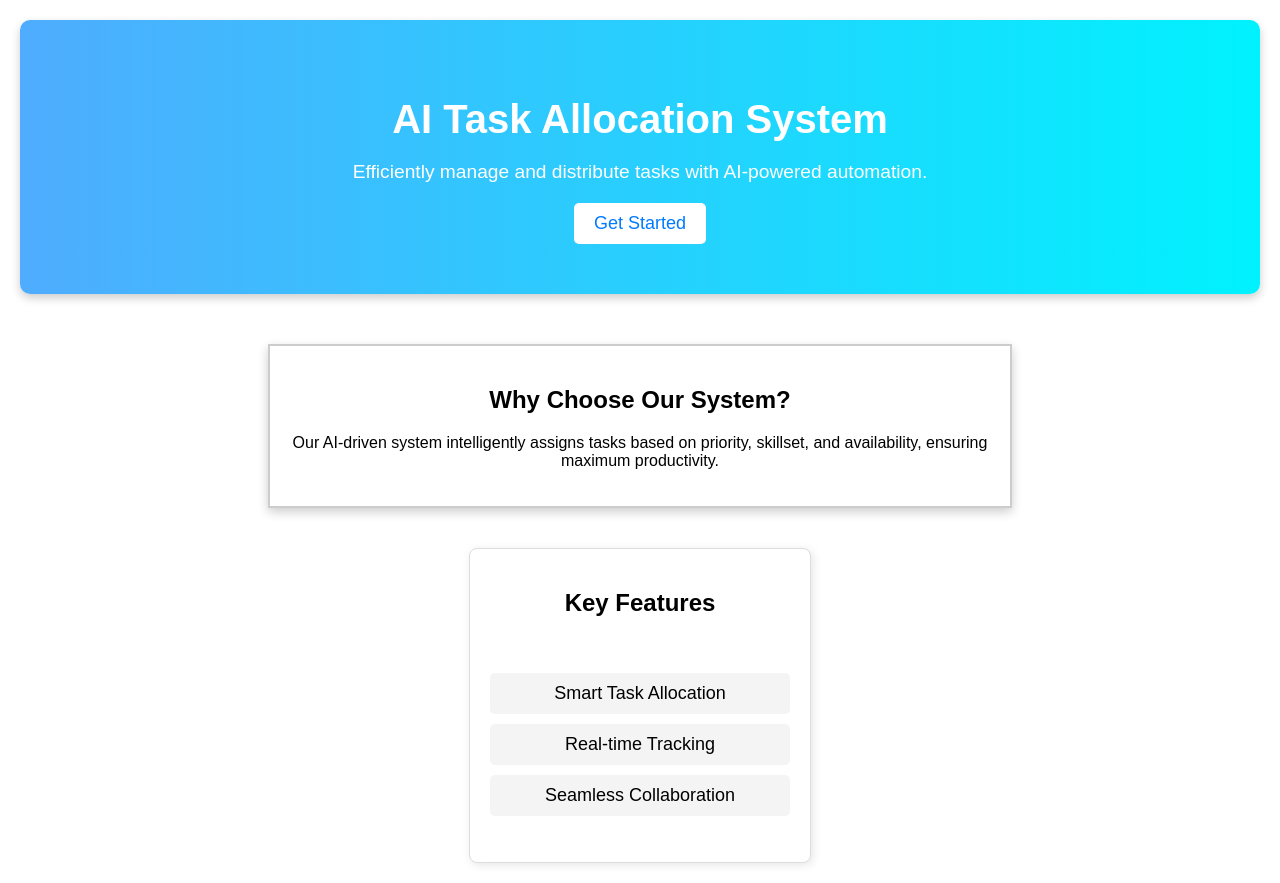
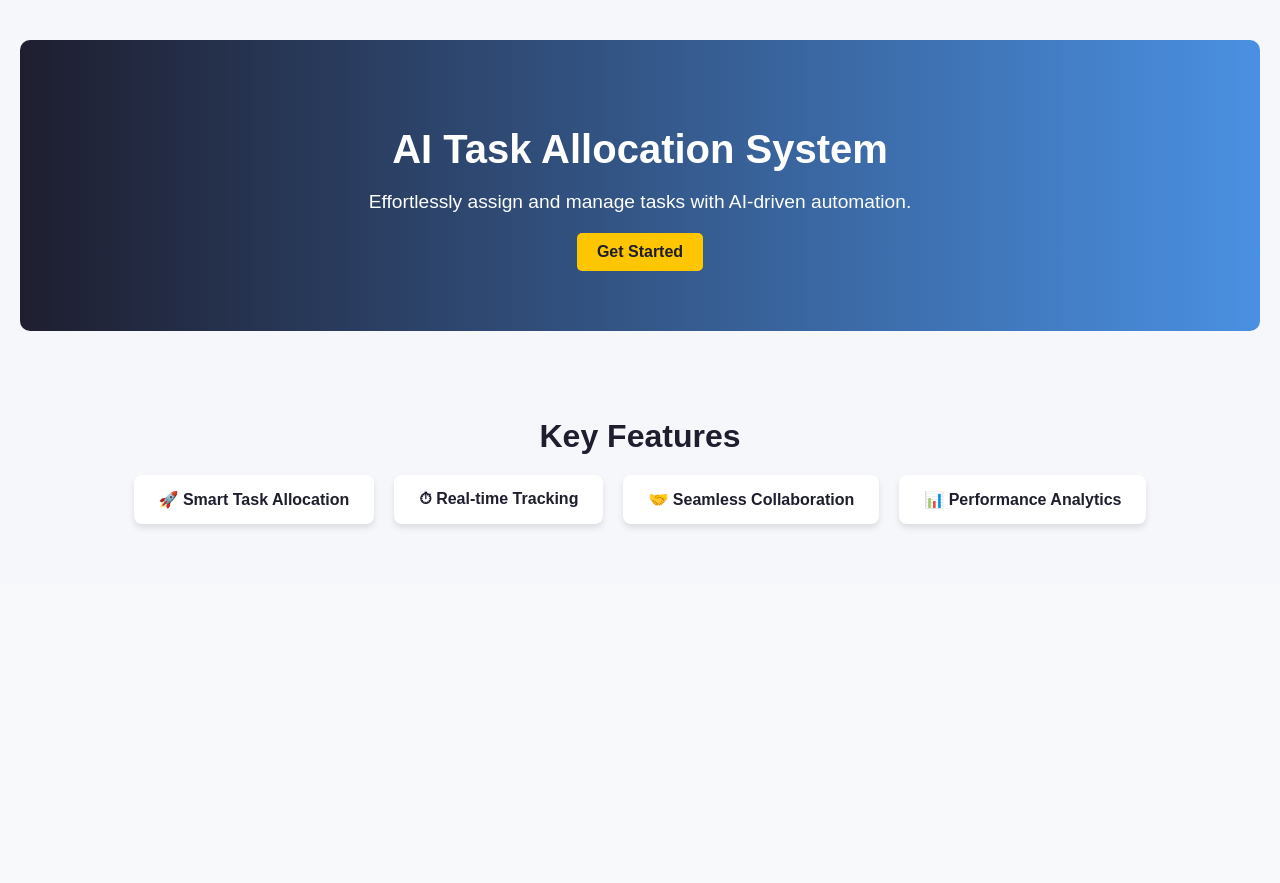
Before and after one commit to OMNEJAKAR/Hackwell, a React (Create React App) app: page / in a window 1280 px wide. After the commit the page ends 800 px from the top, so only its background shows below. Built offline with nearby package versions, Linux system fonts and the light colour scheme.

Commit message:
added the ui part

```diff
--- a/src/App.css
+++ b/src/App.css
@@ -1,51 +1,77 @@
-.home-container {
-  font-family: Arial, sans-serif;
-  text-align: center;
-  padding: 20px;
+body {
+  font-family: "Arial", sans-serif;
+  margin: 0;
+  padding: 0;
+  background-color: #f8f9fa;
 }
 
+/* Hero Section */
 .hero {
-  background: linear-gradient(to right, #4facfe, #00f2fe);
+  text-align: center;
+  padding: 60px 20px;
+  background: linear-gradient(to right, #00c6ff, #0072ff);
   color: white;
-  padding: 50px;
-  border-radius: 10px;
-  box-shadow: 0px 4px 10px rgba(0, 0, 0, 0.2);
 }
-.home-container .about {
-  border: 2px solid rgba(0, 0, 0, 0.2);
-  width: 700px;
-  margin: auto;
-  margin-top : 50px;
-  box-shadow: 0px 4px 10px rgba(0, 0, 0, 0.2);
-}
+
 .hero h1 {
-  font-size: 2.5em;
+  font-size: 2.5rem;
   margin-bottom: 10px;
 }
-.home-container .features
-{
-  margin-top: 40px;
-}
+
 .hero p {
-  font-size: 1.2em;
+  font-size: 1.2rem;
   margin-bottom: 20px;
 }
 
-.cta-button {
+.btn-primary {
   background: white;
-  color: #007bff;
-  font-size: 18px;
-  padding: 10px 20px;
+  color: #0072ff;
+  padding: 12px 25px;
+  font-size: 1rem;
+  font-weight: bold;
   border: none;
-  border-radius: 5px;
+  border-radius: 8px;
   cursor: pointer;
-  transition: 0.3s;
+  transition: all 0.3s;
 }
 
-.cta-button:hover,.home-container .features li:hover {
-  background: #007bff;
+.btn-primary:hover {
+  background: #0072ff;
   color: white;
 }
+
+/* Features Section */
+.features {
+  text-align: center;
+  padding: 40px 20px;
+}
+
+.features h2 {
+  font-size: 2rem;
+  margin-bottom: 20px;
+}
+
+.feature-list {
+  display: flex;
+  justify-content: center;
+  gap: 20px;
+  flex-wrap: wrap;
+}
+
+.feature-card {
+  background: white;
+  padding: 15px 25px;
+  font-size: 1rem;
+  font-weight: bold;
+  border-radius: 10px;
+  box-shadow: 0 4px 8px rgba(0, 0, 0, 0.1);
+  transition: transform 0.2s;
+}
+
+.feature-card:hover {
+  transform: translateY(-5px);
+}
+
 
 .about, .features {
   margin-top: 30px;
@@ -156,71 +182,174 @@
   font-size: 14px;
   text-align: center;
 }
-/********************************/
+/**************************************/
+/* Center the form */
+.register-form-div {
+  display: flex;
+  justify-content: center;
+  align-items: center;
+  height: 100vh;
+  margin: auto;
+  background: linear-gradient(to right, #141e30, #243b55); /* Dark blue gradient */
+}
+
+/* Form container */
+.register-form {
+  background: rgba(255, 255, 255, 0.1); /* Light transparency */
+  backdrop-filter: blur(12px);
+  padding: 2rem;
+  border-radius: 12px;
+  box-shadow: 0 8px 16px rgba(0, 0, 0, 0.3);
+  width: auto;
+
+  text-align: center;
+  border: 1px solid rgba(255, 255, 255, 0.2);
+}
+
+/* Heading */
+.register-form h2 {
+  color: #f1f1f1;
+  margin-bottom: 1.5rem;
+  font-size: 1.8rem;
+  font-weight: bold;
+  letter-spacing: 1px;
+}
+
+/* Input fields */
+.register-form input {
+  width: 80%;
+  padding: 12px;
+  margin: 10px 0;
+  border: none;
+  border-radius: 6px;
+  font-size: 1rem;
+  outline: none;
+  background: rgba(255, 255, 255, 0.2);
+  color: #ffffff;
+  transition: 0.3s;
+}
+
+/* Input focus effect */
+.register-form input:focus {
+  background: rgba(255, 255, 255, 0.3);
+}
+
+/* Placeholder styling */
+.register-form input::placeholder {
+  color: rgba(255, 255, 255, 0.7);
+}
+
+/* Button */
+.register-form button {
+  width: 50%;
+  padding: 12px;
+  background: linear-gradient(to right, #ff7e5f, #feb47b); /* Warm contrast */
+  color: white;
+  border: none;
+  border-radius: 6px;
+  font-size: 1rem;
+  cursor: pointer;
+  transition: 0.3s;
+  font-weight: bold;
+  margin-top: 10px;
+}
+
+/* Button hover effect */
+.register-form button:hover {
+  background: linear-gradient(to right, #feb47b, #ff7e5f);
+  transform: scale(1.05);
+}
+
+/* Add subtle animation */
+@keyframes fadeIn {
+  from {
+    opacity: 0;
+    transform: translateY(-10px);
+  }
+  to {
+    opacity: 1;
+    transform: translateY(0);
+  }
+}
 
 .register-form {
-  width: 400px;
-  margin: auto;
-  padding: 20px;
-  border: 1px solid #ddd;
-  border-radius: 8px;
-  box-shadow: 2px 2px 10px rgba(0, 0, 0, 0.1);
-  background: #fff;
-  display: flex;
-  flex-direction: column;
-  gap: 10px;
-  align-items: center;
-
+  animation: fadeIn 0.5s ease-in-out;
 }
 
-.register-form h2 {
+/* Overall container */
+.landing-container {
+  background-color: #F5F7FA;
+  color: #1E1E2F;
+  font-family: 'Arial', sans-serif;
   text-align: center;
-  color: #333;
+  padding: 40px 20px;
 }
 
-.register-form input,
-.register-form select {
-  width: 100%;
-  padding: 10px;
-  font-size: 16px;
-  border: 1px solid #ccc;
-  border-radius: 5px;
-  outline: none;
+/* Hero Section */
+.hero {
+  background: linear-gradient(to right, #1E1E2F, #4A90E2);
+  color: white;
+  padding: 60px 20px;
+  border-radius: 10px;
 }
 
-.register-form .skills-container {
-  display: flex;
-  flex-direction: column;
-  gap: 5px;
+.hero h1 {
+  font-size: 2.5rem;
+  font-weight: bold;
 }
 
-.register-form .skill-option {
-  display: flex;
-  align-items: center;
-  gap: 10px;
+.hero p {
+  font-size: 1.2rem;
+  margin-bottom: 20px;
 }
 
-.register-form button {
-  background: #007bff;
-  color: white;
-  font-size: 16px;
-  padding: 10px;
+.btn-primary {
+  background-color: #FEC601;
+  color: #1E1E2F;
+  padding: 10px 20px;
+  font-size: 1rem;
+  font-weight: bold;
   border: none;
   border-radius: 5px;
   cursor: pointer;
-  transition: 0.3s;
+  transition: background 0.3s ease;
 }
 
-.register-form button:hover {
-  background: #0056b3;
+.btn-primary:hover {
+  background-color: #e5b400;
 }
 
-body {
-  position: relative;
+/* Features Section */
+.features {
+  margin-top: 40px;
 }
-.register-form-div {
-  height: 700px;
+
+.features h2 {
+  font-size: 2rem;
+  margin-bottom: 20px;
+  color: #1E1E2F;
+}
+
+.feature-list {
   display: flex;
-  align-items: center;
-  overflow-y: hidden;
+  justify-content: center;
+  gap: 20px;
+  flex-wrap: wrap;
 }
+
+.feature-card {
+  background: white;
+  color: #1E1E2F;
+  padding: 15px 25px;
+  font-size: 1rem;
+  font-weight: bold;
+  border-radius: 8px;
+  box-shadow: 0 4px 6px rgba(0, 0, 0, 0.1);
+  transition: transform 0.2s ease-in-out;
+}
+
+.feature-card:hover {
+  transform: translateY(-5px);
+  background: #FEC601;
+  color: #1E1E2F;
+}
--- a/src/components/frontend/home.js
+++ b/src/components/frontend/home.js
@@ -1,27 +1,25 @@
 import React from "react";
-import { Link } from "react-router-dom";
+import {Link} from "react-router-dom";
 
 const Home = () => {
   return (
-    <div className="home-container">
+    <div className="landing-container">
+      {/* Hero Section */}
       <header className="hero">
         <h1>AI Task Allocation System</h1>
-        <p>Efficiently manage and distribute tasks with AI-powered automation.</p>
-        <Link to="/login" ><button className="cta-button">Get Started</button></Link>
+        <p>Effortlessly assign and manage tasks with AI-driven automation.</p>
+        <Link to="/login"> <button className="btn-primary">Get Started</button></Link>
       </header>
 
-      <section className="about">
-        <h2>Why Choose Our System?</h2>
-        <p>Our AI-driven system intelligently assigns tasks based on priority, skillset, and availability, ensuring maximum productivity.</p>
-      </section>
-
-      <section className="features add-task">
+      {/* Features Section */}
+      <section className="features">
         <h2>Key Features</h2>
-        <ul>
-          <li>Smart Task Allocation</li>
-          <li>Real-time Tracking</li>
-          <li>Seamless Collaboration</li>
-        </ul>
+        <div className="feature-list">
+          <div className="feature-card">🚀 Smart Task Allocation</div>
+          <div className="feature-card">⏱ Real-time Tracking</div>
+          <div className="feature-card">🤝 Seamless Collaboration</div>
+          <div className="feature-card">📊 Performance Analytics</div>
+        </div>
       </section>
     </div>
   );
--- a/src/components/frontend/styles.css
+++ b/src/components/frontend/styles.css
@@ -624,3 +624,57 @@
     width: calc(100% - 70px);
   }
 }
+
+/* Sidebar */
+.sidebar {
+  background-color: #1E1E2F;
+  color: #FFFFFF;
+}
+
+.nav-item {
+  color: #BBB;
+}
+.nav-item.active {
+  background-color: #2A2A3F;
+  color: #FFF;
+}
+.main-header h2 {
+  background-color: #1E1E2F;
+  color: #FFFFFF;
+}
+
+/* Dashboard Cards */
+.dashboard-card {
+  padding: 20px;
+  border-radius: 8px;
+  text-align: center;
+  color: #FFF;
+  box-shadow: 0 4px 8px rgba(0, 0, 0, 0.1);
+}
+.blue { background-color: #4A90E2; }
+.green { background-color: #27AE60; }
+.purple { background-color: #9B59B6; }
+.orange { background-color: #E67E22; }
+
+/* Task Status Badges */
+.status-badge {
+  padding: 5px 10px;
+  border-radius: 12px;
+  font-weight: bold;
+}
+.status-completed { background-color: #27AE60; color: white; }
+.status-progress { background-color: #F1C40F; color: black; }
+.status-pending { background-color: #E74C3C; color: white; }
+
+/* Table Styling */
+.task-table {
+  width: 100%;
+  border-collapse: collapse;
+}
+.task-table th, .task-table td {
+  padding: 10px;
+  text-align: left;
+}
+.task-table tbody tr:nth-child(odd) {
+  background-color: #FAFAFA;
+}
```
